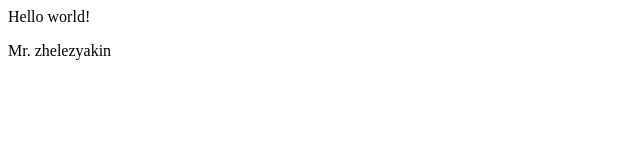
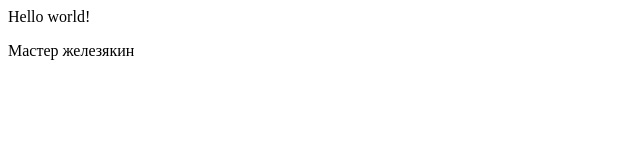
Before and after one commit to zhelezyakin/zhelezyakin.github.io, a plain HTML site: page index.html in a window 1280 px wide. Shown: the full height of the page, 0-640 px from the left. Drawn offline with Linux system fonts and the light colour scheme.

Commit message:
Русский

```diff
--- a/index.html
+++ b/index.html
@@ -1,9 +1,13 @@
-<HTML>
-<BODY>
+<HTML lang="ru">
+ <HEAD>
+   <meta http-equiv=Content-Type content="text/html;charset=UTF-8"><meta http-equiv="X-UA-Compatible" content="IE=edge">
+ </HEAD>
+
+  <BODY>
 
   <p> Hello world! </p>
 
-  <p> Mr. zhelezyakin </p>
+  <p> Мастер железякин </p>
 
 </BODY>
 </HTML>
```
